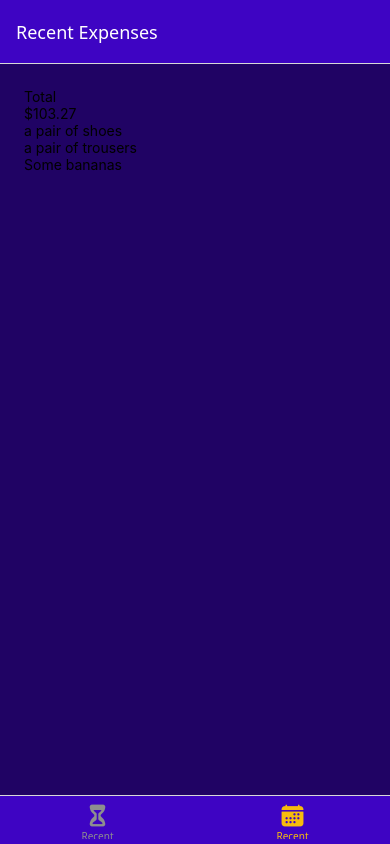
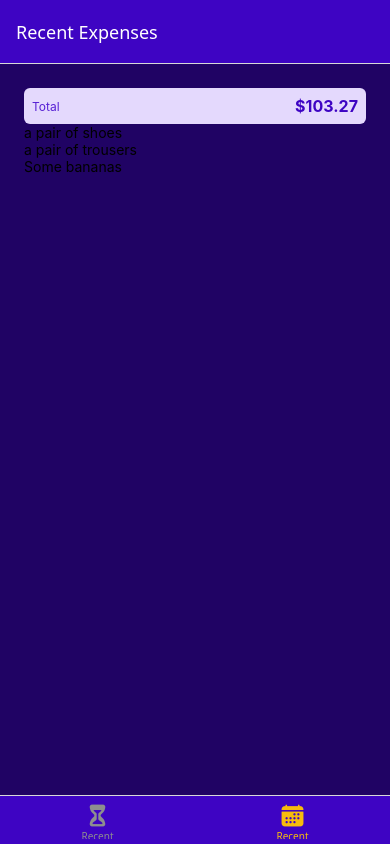
Before and after one commit to meytirm/expenses-app, a React Native app: screen /AllExpenses in a window 390 px wide. Built offline with nearby package versions, Linux system fonts and the light colour scheme.

Commit message:
feat(components): add styling to ExpensesSummary component
Enhanced `ExpensesSummary` with `StyleSheet` for consistent and reusable styling. Applied padding, flex layout, and theming with `GlobalStyles` to improve visual presentation.

```diff
--- a/components/ExpensesOutput/ExpensesSummary.tsx
+++ b/components/ExpensesOutput/ExpensesSummary.tsx
@@ -1,18 +1,39 @@
-import {Text, View} from "react-native";
+import {StyleSheet, Text, View} from "react-native";
 import {ExpenseInterface} from "../../types";
+import {GlobalStyles} from "../../constants/styles";
 
 function ExpensesSummary({periodName, expenses}: Props) {
   const expensesSum = expenses.reduce((accumulator, expense) => {
     return accumulator + expense.amount
   }, 0)
-  return <View>
-    <Text>{periodName}</Text>
-    <Text>${expensesSum.toFixed(2)}</Text>
+  return <View style={styles.container}>
+    <Text style={styles.period}>{periodName}</Text>
+    <Text style={styles.sum}>${expensesSum.toFixed(2)}</Text>
   </View>
 }
 
 export default ExpensesSummary
 
+const styles = StyleSheet.create({
+  container: {
+    padding: 8,
+    backgroundColor: GlobalStyles.colors.primary50,
+    borderRadius: 6,
+    flexDirection: 'row',
+    justifyContent: 'space-between',
+    alignItems: 'center',
+  },
+  period: {
+    fontSize: 12,
+    color: GlobalStyles.colors.primary400,
+  },
+  sum: {
+    fontSize: 16,
+    fontWeight: 'bold',
+    color: GlobalStyles.colors.primary500
+  }
+})
+
 interface Props {
   periodName: string
   expenses: ExpenseInterface[]
```
